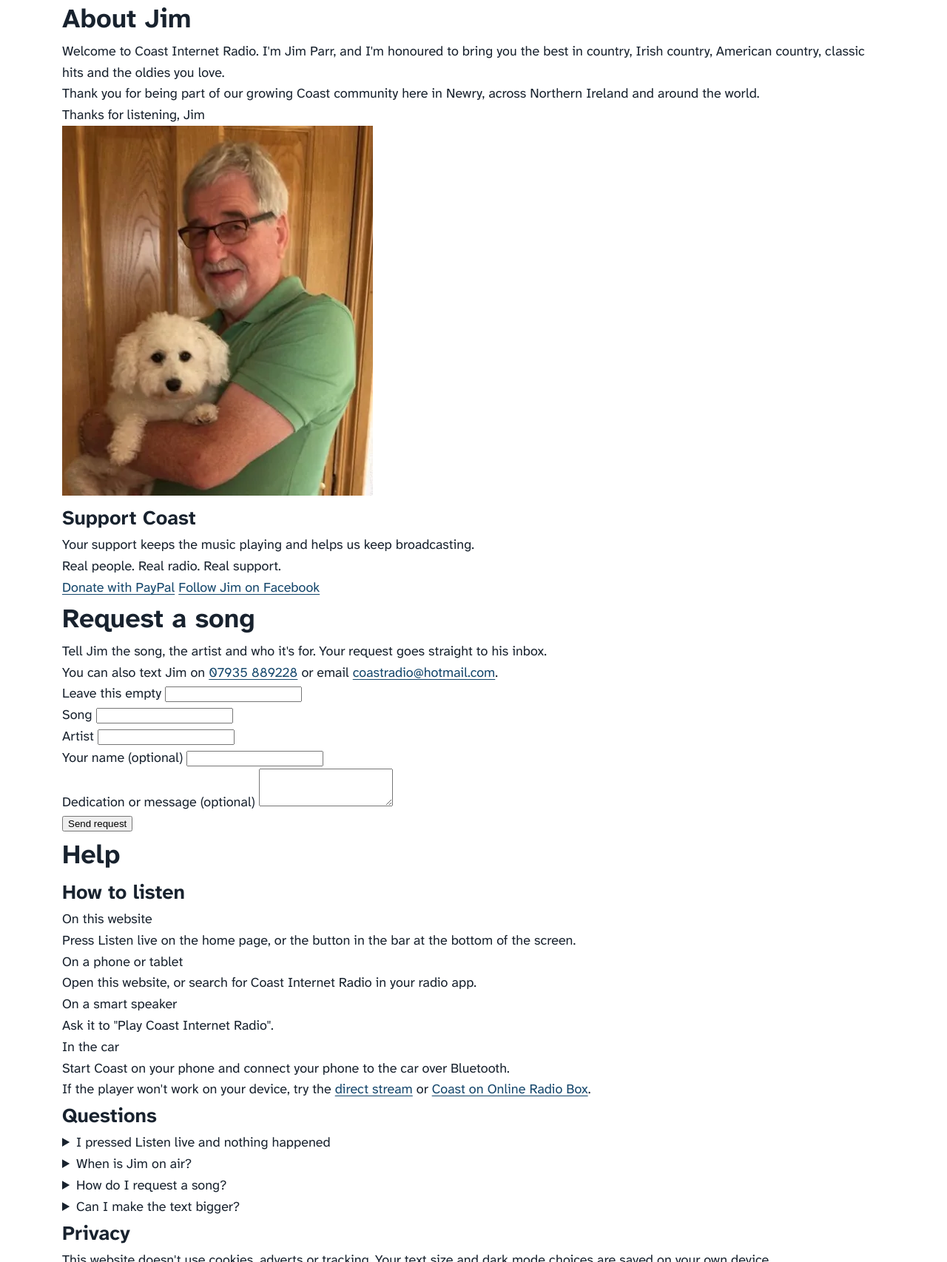
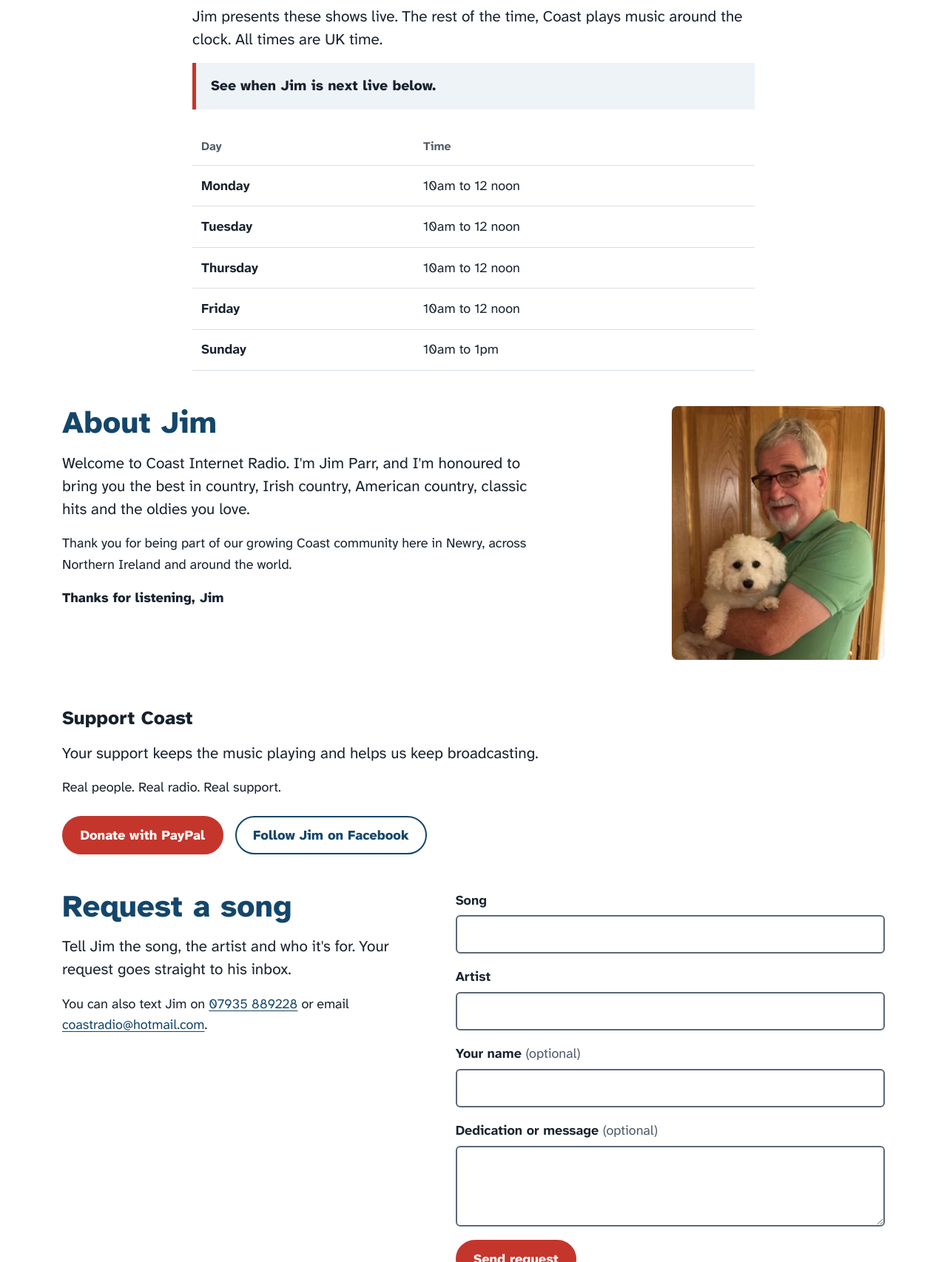
Before and after one commit to JamieP-205/coast-radio, a plain HTML site: page index.html in a window 1280 px wide. Shown: the part 1094-2800 px from the top of the page at 74% size. Drawn offline with Linux system fonts and the light colour scheme.

Commit message:
Style the other pages, forms and footer
Just played as a list on phones and a row of covers on bigger screens, the welcome note, show times, About Jim with support links, the request and feedback forms, the Help page and the footer.

```diff
--- a/style.css
+++ b/style.css
@@ -553,3 +553,402 @@
 .side-text + p {
   margin-top: 0.4rem;
 }
+
+/* Page content */
+
+.block {
+  padding-top: 3rem;
+}
+
+.narrow {
+  max-width: 50rem;
+}
+
+.page h1:not(#hero-title) {
+  margin-bottom: 1rem;
+  color: var(--link);
+  font-size: clamp(2rem, 4vw, 2.6rem);
+  font-weight: 800;
+  line-height: 1.1;
+}
+
+.block h2 {
+  margin-bottom: 1rem;
+  font-size: 1.6rem;
+  font-weight: 800;
+  line-height: 1.2;
+}
+
+.narrow h1 + section {
+  margin-top: 2rem;
+}
+
+.narrow section + section {
+  margin-top: 3rem;
+}
+
+.lead {
+  font-size: 1.3rem;
+  line-height: 1.5;
+}
+
+.lead + p {
+  margin-top: 1rem;
+}
+
+.sign-off {
+  font-weight: 800;
+}
+
+/* Just played: a list on phones, a row of covers on bigger screens. */
+
+.played {
+  display: grid;
+  gap: 0.25rem;
+  padding: 0;
+  list-style: none;
+}
+
+.played li {
+  display: flex;
+  align-items: center;
+  gap: 1rem;
+  padding: 0.5rem 0;
+  border-bottom: 1px solid var(--line);
+}
+
+.played .art {
+  width: 4rem;
+  height: 4rem;
+}
+
+.played-song {
+  display: block;
+  font-weight: 800;
+  line-height: 1.3;
+}
+
+.played-artist {
+  display: block;
+  color: var(--muted);
+}
+
+.played-empty {
+  color: var(--muted);
+}
+
+@media (min-width: 48rem) {
+  .played {
+    grid-template-columns: repeat(5, 1fr);
+    gap: 1.5rem;
+  }
+
+  .played li {
+    flex-direction: column;
+    align-items: stretch;
+    gap: 0.6rem;
+    padding: 0;
+    border: 0;
+  }
+
+  .played .art {
+    width: 100%;
+    height: auto;
+    aspect-ratio: 1;
+  }
+
+  .played .played-empty {
+    grid-column: 1 / -1;
+  }
+}
+
+.welcome {
+  padding-top: 4rem;
+}
+
+.welcome .lead {
+  max-width: 40rem;
+}
+
+.welcome .sign-off {
+  margin-top: 1rem;
+}
+
+/* Shows */
+
+.live-show {
+  margin-top: 1.5rem;
+  padding: 1rem 1.25rem;
+  border-left: 5px solid var(--accent);
+  background: var(--surface);
+  font-size: 1.2rem;
+  font-weight: 800;
+}
+
+.schedule {
+  width: 100%;
+  margin-top: 1.5rem;
+  border-collapse: collapse;
+}
+
+.schedule th,
+.schedule td {
+  padding: 0.8rem 0.75rem;
+  border-bottom: 1px solid var(--line);
+  text-align: left;
+}
+
+.schedule thead th {
+  color: var(--muted);
+  font-size: 1rem;
+}
+
+/* About Jim */
+
+.about {
+  display: grid;
+  gap: 2rem;
+  align-items: start;
+}
+
+@media (min-width: 48rem) {
+  .about {
+    grid-template-columns: 1fr 18rem;
+    gap: 3rem;
+  }
+}
+
+.about-text {
+  max-width: 40rem;
+}
+
+.about-text p + p {
+  margin-top: 1rem;
+}
+
+.about-photo {
+  width: 100%;
+  max-width: 14rem;
+  height: auto;
+  border-radius: 8px;
+}
+
+@media (min-width: 48rem) {
+  .about-photo {
+    max-width: 18rem;
+  }
+}
+
+.support {
+  padding-top: 4rem;
+}
+
+/* Buttons */
+
+.button-row {
+  display: flex;
+  flex-wrap: wrap;
+  gap: 1rem;
+  margin-top: 1.5rem;
+}
+
+.button {
+  display: inline-flex;
+  align-items: center;
+  justify-content: center;
+  min-height: 3.25rem;
+  padding: 0.5rem 1.4rem;
+  border: 2px solid var(--accent);
+  border-radius: 999px;
+  background: var(--accent);
+  color: #fff;
+  font: 800 1.125rem var(--font);
+  text-decoration: none;
+  cursor: pointer;
+}
+
+.button:hover {
+  border-color: var(--accent-hover);
+  background: var(--accent-hover);
+  color: #fff;
+}
+
+.button:disabled {
+  opacity: 0.6;
+  cursor: wait;
+}
+
+.button-plain {
+  border-color: var(--link);
+  background: transparent;
+  color: var(--link);
+}
+
+.button-plain:hover {
+  border-color: var(--link);
+  background: var(--link);
+  color: var(--bg);
+}
+
+/* Requests and feedback forms */
+
+.requests {
+  display: grid;
+  gap: 2rem;
+}
+
+@media (min-width: 52rem) {
+  .requests {
+    grid-template-columns: 1fr 1.2fr;
+    gap: 3rem;
+  }
+}
+
+.form {
+  display: grid;
+  gap: 1.1rem;
+  justify-items: start;
+}
+
+.narrow .form {
+  margin-top: 1.5rem;
+}
+
+.field {
+  display: grid;
+  gap: 0.35rem;
+  width: 100%;
+}
+
+.field label {
+  font-weight: 700;
+}
+
+.optional {
+  color: var(--muted);
+  font-weight: 400;
+}
+
+input:not([type]),
+select,
+textarea {
+  width: 100%;
+  min-height: 3rem;
+  padding: 0.6rem 0.8rem;
+  border: 2px solid var(--field);
+  border-radius: 6px;
+  background: var(--bg);
+  color: var(--text);
+  font: inherit;
+}
+
+textarea {
+  resize: vertical;
+}
+
+.bot-field {
+  display: none;
+}
+
+/* Help */
+
+.ways {
+  display: grid;
+  gap: 1.25rem;
+  margin-bottom: 1.5rem;
+}
+
+@media (min-width: 40rem) {
+  .ways {
+    grid-template-columns: 1fr 1fr;
+  }
+}
+
+.ways div {
+  padding-top: 0.75rem;
+  border-top: 1px solid var(--line);
+}
+
+.ways dt {
+  font-weight: 800;
+}
+
+.faq {
+  border-top: 1px solid var(--line);
+}
+
+.faq details {
+  border-bottom: 1px solid var(--line);
+}
+
+.faq summary {
+  display: flex;
+  justify-content: space-between;
+  gap: 1rem;
+  padding: 1rem 0.25rem;
+  font-weight: 800;
+  cursor: pointer;
+  list-style: none;
+}
+
+.faq summary::-webkit-details-marker {
+  display: none;
+}
+
+.faq summary::after {
+  content: "+";
+  flex: none;
+  color: var(--link);
+  font-size: 1.5rem;
+  line-height: 1;
+}
+
+.faq details[open] summary::after {
+  content: "−";
+}
+
+.faq details p {
+  padding: 0 0.25rem 1.25rem;
+}
+
+/* Footer */
+
+.footer {
+  margin-top: 4rem;
+  padding-block: 2.5rem;
+  font-size: 1rem;
+}
+
+.footer-inner > * + * {
+  margin-top: 0.75rem;
+}
+
+.footer-logo {
+  display: block;
+  width: auto;
+  height: 3rem;
+}
+
+.footer p {
+  color: var(--on-brand-soft);
+}
+
+.footer-links {
+  display: flex;
+  flex-wrap: wrap;
+  gap: 0.25rem 1.5rem;
+  padding: 0;
+  list-style: none;
+  font-weight: 700;
+}
+
+.footer-links a {
+  display: inline-block;
+  padding-block: 0.4rem;
+}
+
+.footer-small {
+  padding-top: 1rem;
+  border-top: 1px solid rgb(255 255 255 / 0.25);
+  font-size: 0.95rem;
+}
```
